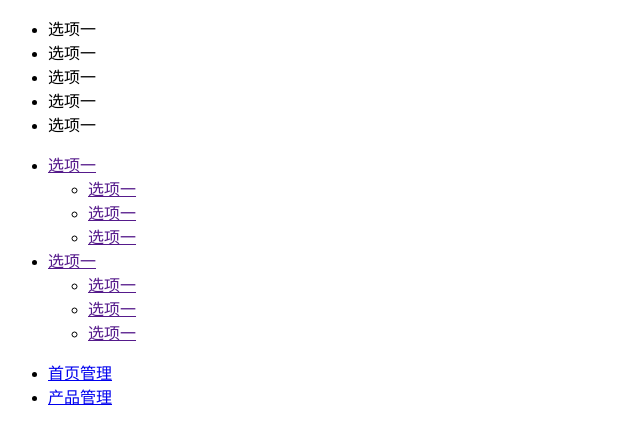
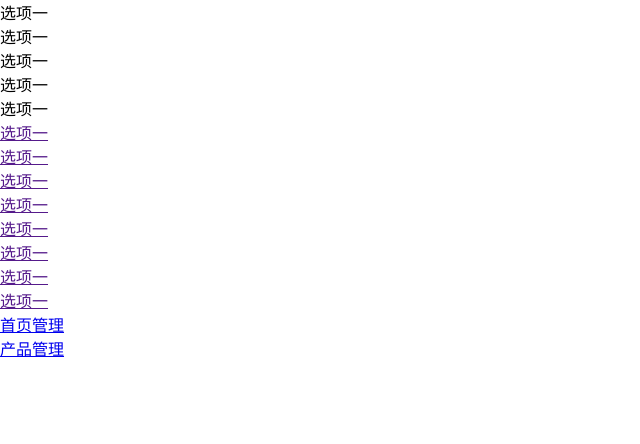
Before and after one commit to heguohui2018/basic-javascript, a website: page learn-jquery/jquery三级导航菜单.html in a window 1280 px wide. Shown: the whole page, without its empty margins (0-640 px from the left). Drawn offline with nearby package versions, Linux system fonts and the light colour scheme.

Commit message:
修改style标签为link标签

```diff
--- a/learn-jquery/jquery三级导航菜单.html
+++ b/learn-jquery/jquery三级导航菜单.html
@@ -3,7 +3,7 @@
 <head>
 	<meta charset="UTF-8">
 	<title>jquery三级导航菜单</title>
-	<style src="jquery三级导航菜单.css"></style>
+	<link rel="stylesheet" href="jquery三级导航菜单.css">
 	<script src="node_modules/jquery/dist/jquery.js"></script>
 	<script src="jquery三级导航菜单.js"></script>
 </head>
```
